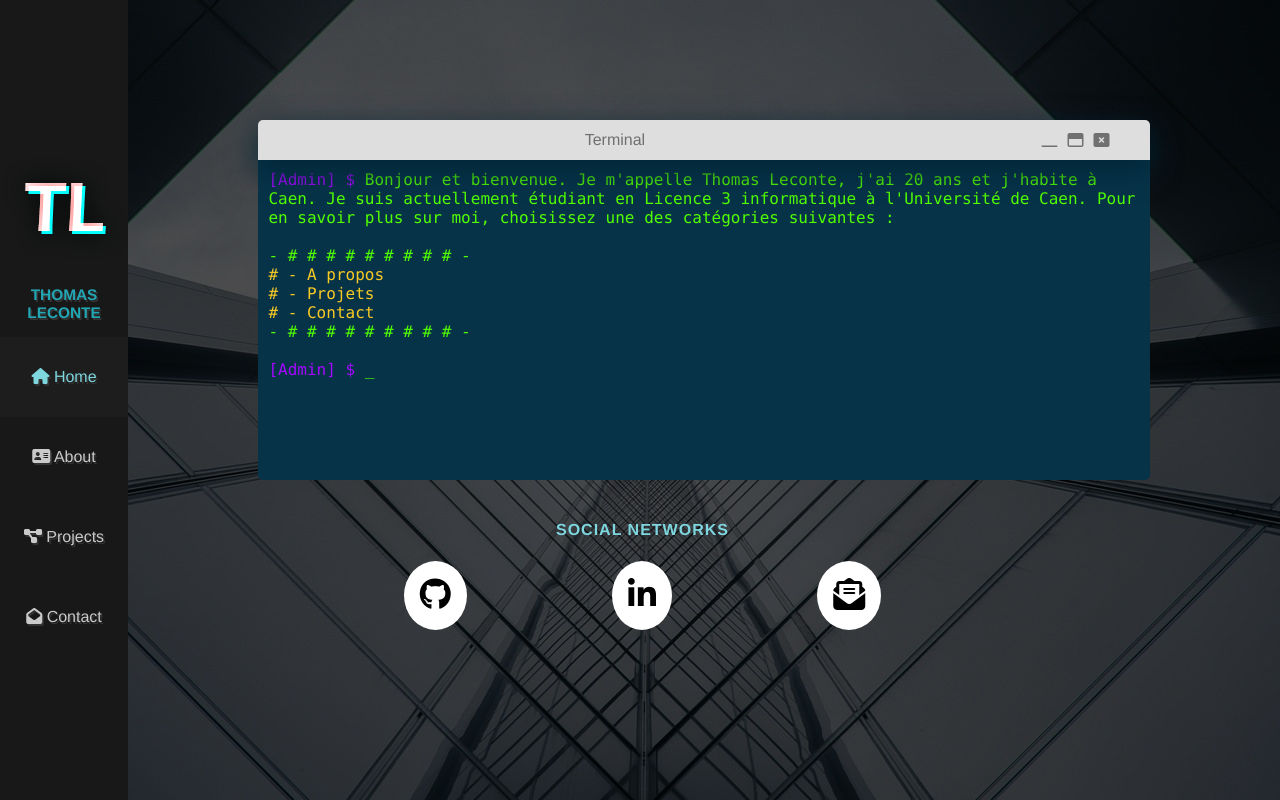
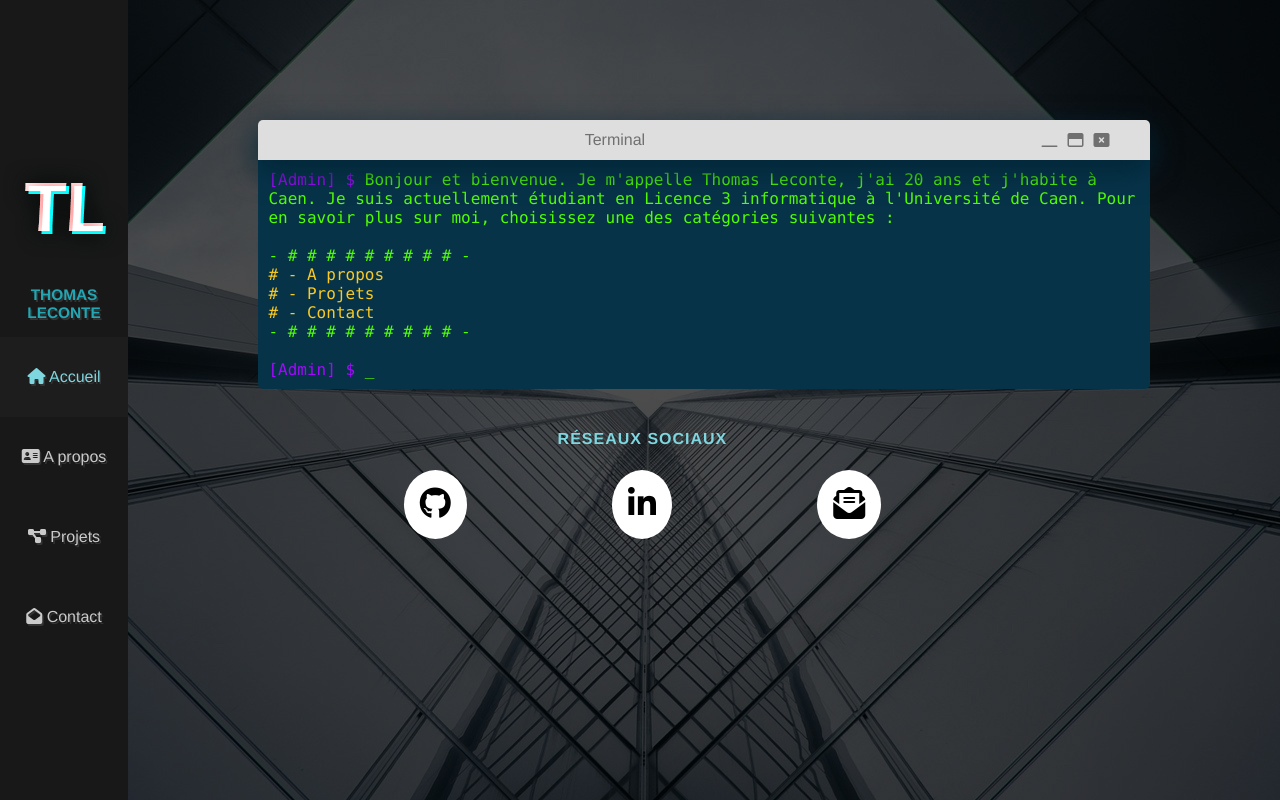
Before and after one commit to ThomasLeconte/portfolio, a Vue app: page / in a window 1280 px wide. Built offline with nearby package versions, Linux system fonts and the light colour scheme.

Commit message:
commit before restructuration of navbar

```diff
--- a/src/App.vue
+++ b/src/App.vue
@@ -8,9 +8,9 @@
           <input id="check" type="checkbox">
           <label for="check" class="nav-icon"><i class="fa fa-bars"></i></label>
           <div id="nav-list">
-              <li class="nav-item"><router-link tag="li" to="/"><i class="fas fa-home"></i> Home</router-link></li>
-              <li class="nav-item"><router-link tag="li" to="/about"><i class="fas fa-address-card"></i> About</router-link></li>
-              <li class="nav-item"><router-link tag="li" to="/projects"><i class="fas fa-project-diagram"></i> Projects</router-link></li>
+              <li class="nav-item"><router-link tag="li" to="/"><i class="fas fa-home"></i> Accueil</router-link></li>
+              <li class="nav-item"><router-link tag="li" to="/about"><i class="fas fa-address-card"></i> A propos</router-link></li>
+              <li class="nav-item"><router-link tag="li" to="/projects"><i class="fas fa-project-diagram"></i> Projets</router-link></li>
               <li class="nav-item"><router-link tag="li" to="/contact"><i class="fas fa-envelope-open"></i> Contact</router-link></li>
           </div>
       </div>
@@ -198,7 +198,7 @@ body{
 
 }
 
-@media only screen and (max-width: 380px) {
+@media only screen and (max-width: 450px) {
 
     #nav-title h3{
       display: none;
--- a/src/components/Console.vue
+++ b/src/components/Console.vue
@@ -67,7 +67,7 @@ export default {
 #console{
   display: grid;
   grid-auto-columns: 1fr;
-  grid-auto-rows: 5vh 40vh;
+  grid-auto-rows: 5vh auto;
 }
 
 .console-link{
@@ -113,6 +113,7 @@ export default {
   border-bottom-right-radius: 5px;
   text-align: left;
   padding: 10px;
+  min-height: 10vh;
   color: #51ff00;
   font-weight: 100;
   font-family: "Consolas";
--- a/src/components/ProjectItem.vue
+++ b/src/components/ProjectItem.vue
@@ -7,7 +7,8 @@
             </div>
         </div>
         <div class="right-column">
-            {{this.description.substring(0,50)+"..."}}
+            {{this.description.substring(0,50)+"..."}}<br>
+            <button v-on:click="window.location.href = this.url">Consulter</button>
         </div>
     </div>
 </template>
@@ -38,6 +39,9 @@ export default {
                   break;
           }
           return result;
+      },
+      redirect(link){
+          document.location.href = link;
       }
   }
 }
@@ -51,7 +55,7 @@ export default {
         background: linear-gradient(to bottom right, #5e6061, #2c3e50); /* W3C, IE 10+/ Edge, Firefox 16+, Chrome 26+, Opera 12+, Safari 7+ */
         box-shadow: 4px 4px 0px #09C3C3;
         display: grid;
-        grid-template-columns: 1fr 2fr;
+        grid-template-columns: 50% 50%;
         grid-template-rows: 1fr;
         min-height: 10vh;
         padding: 1vh 1vw;
@@ -86,4 +90,24 @@ export default {
         padding-left: 10px;
     }
 
+    .right-column button{
+        background-color: white;
+        border: none;
+        color: black;
+        text-transform: uppercase;
+        font-size: 1em;
+        font-weight: bold;
+        padding: 0.4vw;
+        margin-top: 20px;
+        transition: 0.3s ease-in-out;
+    }
+
+    .right-column button:hover{
+        background-color: #1D1D1D;
+        color: white;
+        box-shadow: 3px 3px 0px #FFBCBC;
+        cursor: pointer;
+        transition: 0.3s ease-in-out;
+    }
+
 </style>
--- a/src/components/SocialNewtorks.vue
+++ b/src/components/SocialNewtorks.vue
@@ -1,6 +1,6 @@
 <template>
   <div id="socialNetworks">
-    <h4>Social networks</h4>
+    <h4>Réseaux sociaux</h4>
     <div id="content">
       <div class="social">
         <a href="https://github.com/ThomasLeconte"><i class="fab fa-github"></i></a>
--- a/src/views/Projects.vue
+++ b/src/views/Projects.vue
@@ -1,6 +1,6 @@
 <template>
     <div class="projects">
-        <h3>My projects : </h3>
+        <h3>Mes projets : </h3>
         <div id="left-card"></div>
         <div id="projects-list">
             <ProjectItem
```
